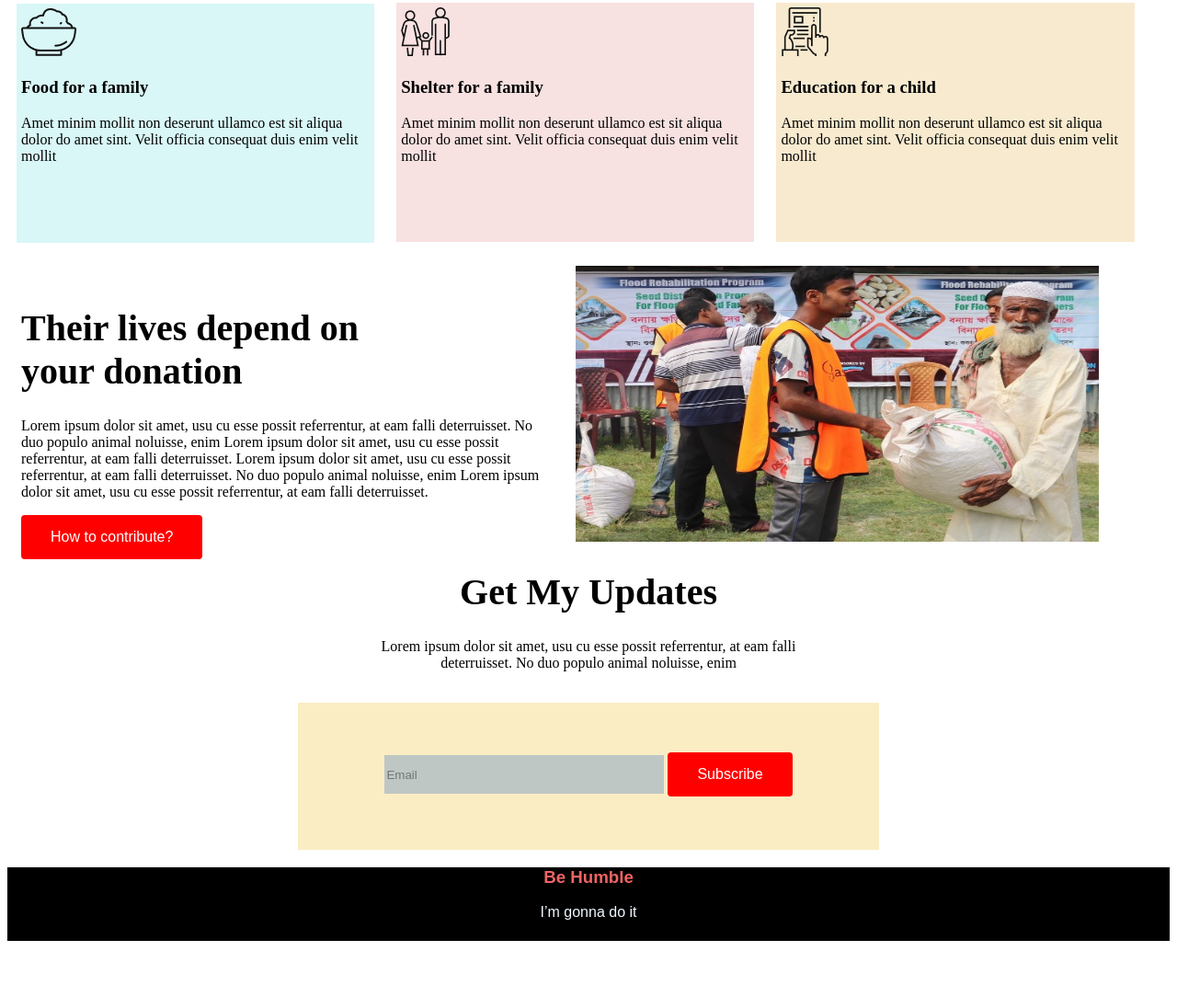
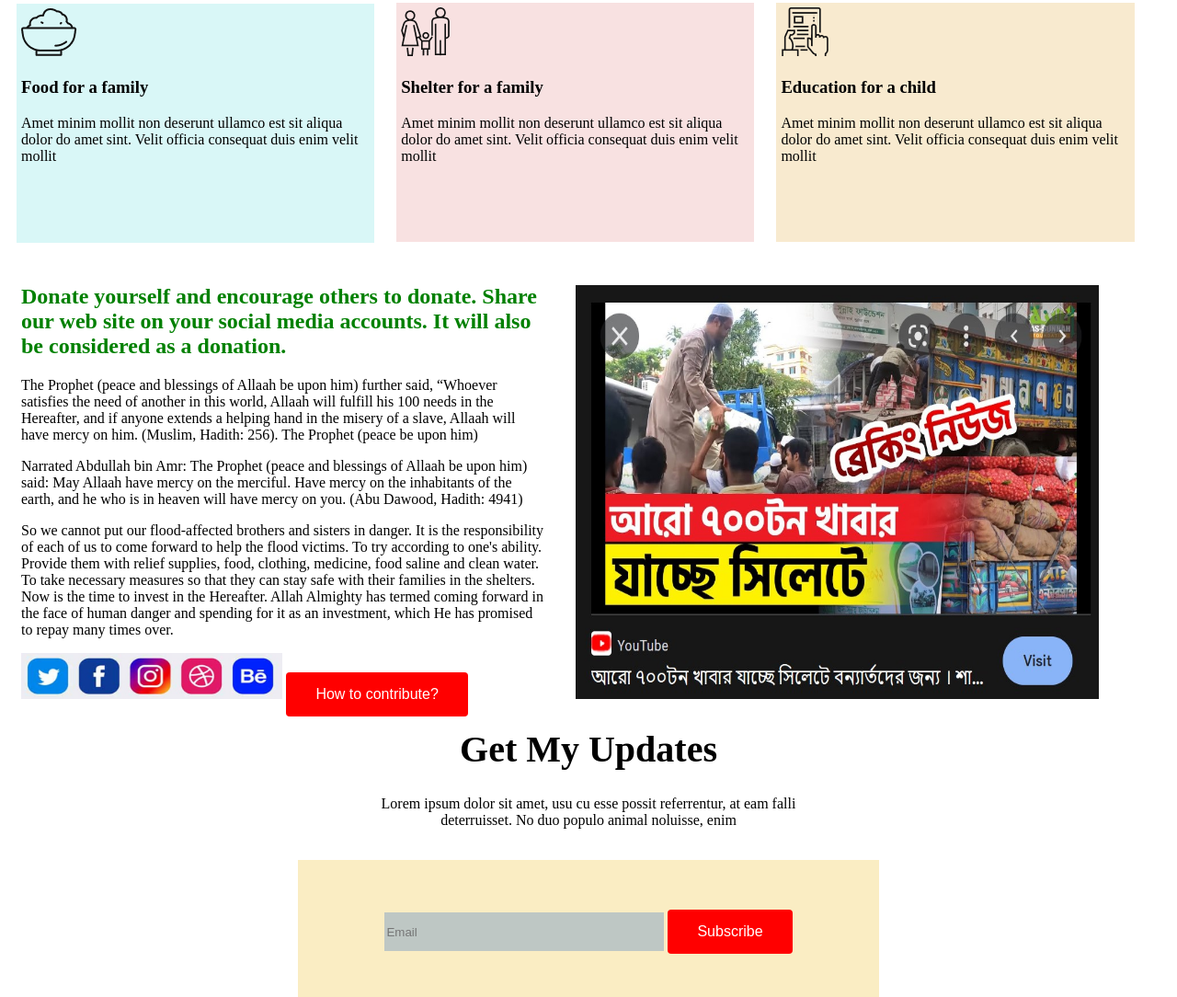
Before and after one commit to ICTMubarak/Assignment-1, a plain HTML site: page index.html in a window 1280 px wide. Shown: the part 941-2025 px from the top of the page at 92% size. Before the commit the page ends 1972 px from the top, so only its background shows below. Drawn offline with Linux system fonts and the light colour scheme; a web font is replaced by a local one.

Commit message:
last commit

```diff
--- a/index.html
+++ b/index.html
@@ -73,20 +73,19 @@
 
     <div id="bonous">
         <div class="ThreePara" style="background-color: white">
-            <h1>Their lives depend on <br>
-                your donation</h1>
-            <p>Lorem ipsum dolor sit amet, usu cu esse possit
-                referrentur, at eam falli deterruisset. No duo populo
-                animal noluisse, enim Lorem ipsum dolor sit amet, usu cu esse possit
-                referrentur, at eam falli deterruisset. Lorem ipsum dolor sit amet, usu cu esse possit
-                referrentur, at eam falli deterruisset. No duo populo
-                animal noluisse, enim Lorem ipsum dolor sit amet, usu cu esse possit
-                referrentur, at eam falli deterruisset.</p>
+            <h2 style="color: green;">Donate yourself and encourage others to donate.
+                Share our web site on your social media accounts.
+                It will also be considered as a donation.</h2>
+            <p>The Prophet (peace and blessings of Allaah be upon him) further said, “Whoever satisfies the need of another in this world, Allaah will fulfill his 100 needs in the Hereafter, and if anyone extends a helping hand in the misery of a slave, Allaah will have mercy on him. (Muslim, Hadith: 256). The Prophet (peace be upon him)</p>
+            <p>Narrated Abdullah bin Amr: The Prophet (peace and blessings of Allaah be upon him) said: May Allaah have mercy on the merciful. Have mercy on the inhabitants of the earth, and he who is in heaven will have mercy on you. (Abu Dawood, Hadith: 4941)</p>
+
+            </p>So we cannot put our flood-affected brothers and sisters in danger. It is the responsibility of each of us to come forward to help the flood victims. To try according to one's ability. Provide them with relief supplies, food, clothing, medicine, food saline and clean water. To take necessary measures so that they can stay safe with their families in the shelters. Now is the time to invest in the Hereafter. Allah Almighty has termed coming forward in the face of human danger and spending for it as an investment, which He has promised to repay many times over.</p>
+                <img src="pic/social-media.jpg" alt="Social Media link" width="50%" height="50">
                 <a href="https://web.programming-hero.com"> <input type="button" value="How to contribute?" class="button"> </a>
         </div>
 
         <div class="ThreePara" style="background-color: white;">
-            <img src="pic/donation10.jpg" alt="dination picture" width="100%" height="300">
+            <img src="pic/sylhet-donation.jpg" alt="dination picture" width="100%" height="450">
         </div>
     </div>
 
```
Also changed, not shown: pic/social-media.jpg (added), pic/sylhet-donation.jpg (added).
